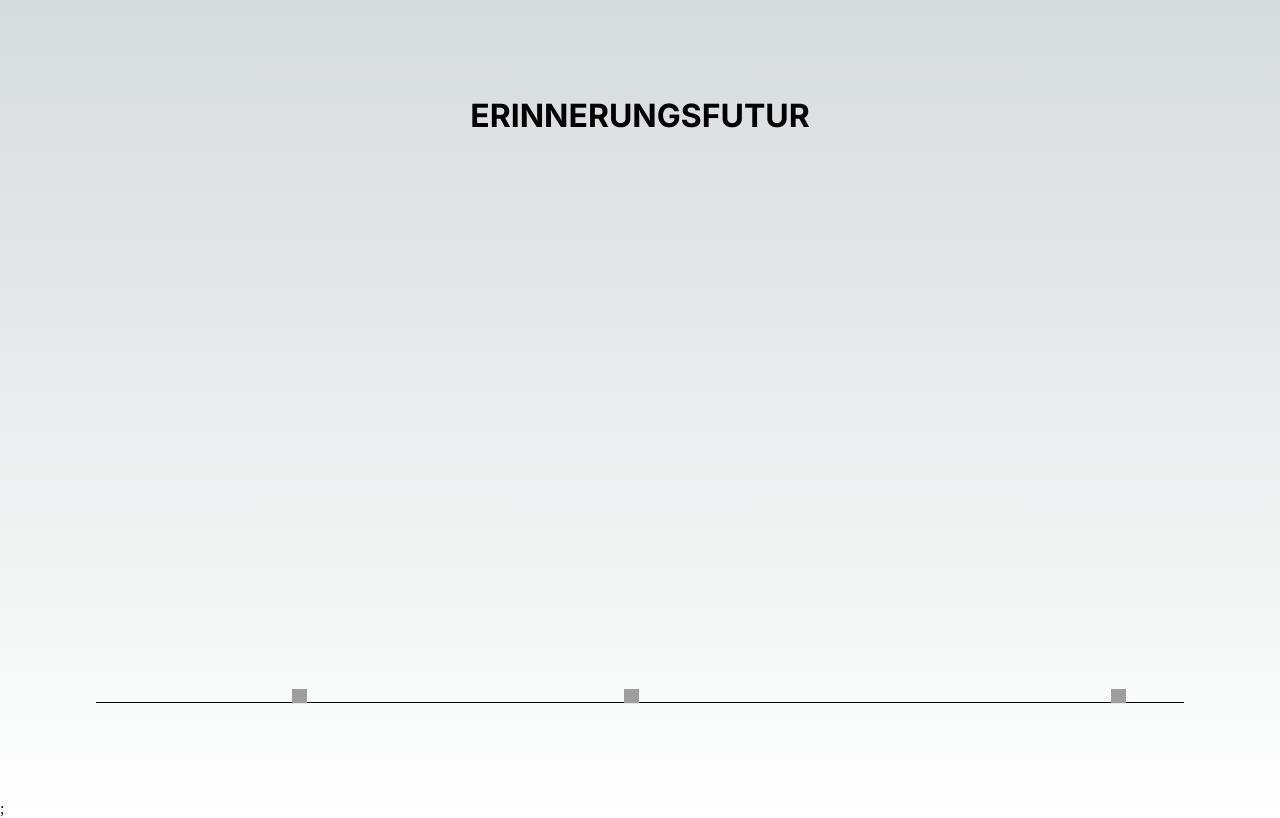
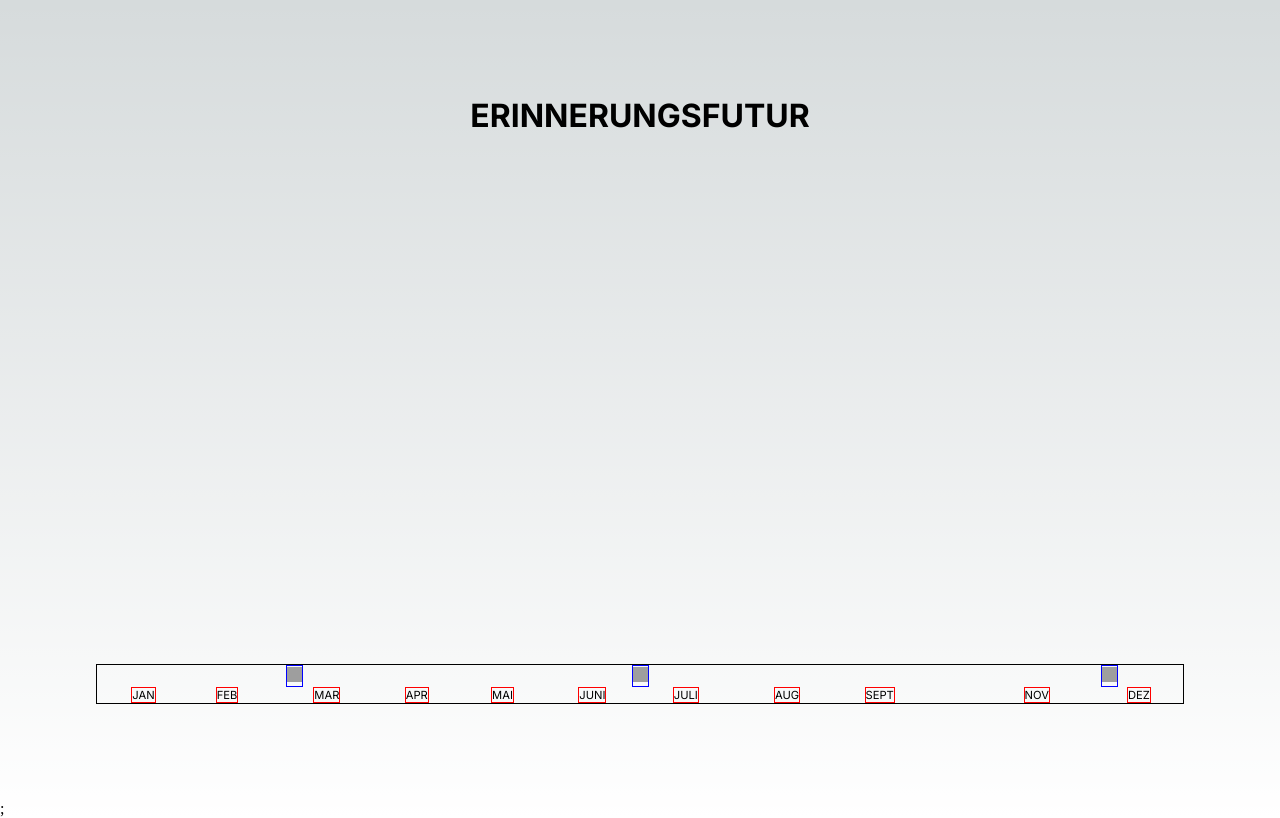
Before and after one commit to TS-Severin/erinnerungsfutur, a Next.js app: page / in a window 1280 px wide. Built offline with nearby package versions, Linux system fonts and the light colour scheme; grey boxes are pictures that could not be loaded.

Commit message:
add sass and setup timeline scss modules

```diff
--- a/package.json
+++ b/package.json
@@ -17,6 +17,7 @@
   },
   "devDependencies": {
     "eslint": "^8",
-    "eslint-config-next": "14.1.0"
+    "eslint-config-next": "14.1.0",
+    "sass": "^1.71.0"
   }
 }
--- a/src/components/Timeline/Timeline.css
+++ /dev/null
@@ -1,7 +0,0 @@
-.timeline-grid-container {
-  display: grid;
-  grid-template-columns: repeat(365, [col] 1fr);
-  grid-template-rows: 1px 1fr;
-  width: 100%;
-  border-top: 1px solid black;
-}
--- a/src/components/Timeline/Timeline.js
+++ b/src/components/Timeline/Timeline.js
@@ -1,4 +1,6 @@
 import TimelineDot from "../TimelineDot/TimelineDot";
+import TimelineMonths from "../TimelineMonths/TimelineMonths";
+import styles from "./Timeline.module.scss";
 import useSWR from "swr";
 
 export default function Timeline() {
@@ -10,11 +12,12 @@ export default function Timeline() {
   console.log("dates in timeline: ", entries);
 
   return (
-    <div className="timeline-grid-container">
+    <div className={styles.timelineGridContainer}>
       {entries &&
         entries.map(({ id, date, color, slug }) => (
           <TimelineDot key={id} date={date} color={color} slug={slug} />
         ))}
+        <TimelineMonths />
     </div>
   );
 }
--- /dev/null
+++ b/src/components/Timeline/Timeline.module.scss
@@ -0,0 +1,7 @@
+.timelineGridContainer {
+  display: grid;
+  grid-template-columns: repeat(365, [col] 1fr);
+  // height: 300px;
+  width: 100%;
+  border: 1px solid black;
+}
--- a/src/components/TimelineDot/TimelineDot.js
+++ b/src/components/TimelineDot/TimelineDot.js
@@ -24,5 +24,7 @@ export default function TimelineButton({ id, date, color, slug }) {
 const StyledTimelineDot = styled.a`
   grid-column: ${(props) => props.dayoftheyear};
   overflow: visible;
-  transform: translateY(-1550%);
+  transform: translateY(0);
+  border: 1px solid blue;
+
 `;
--- /dev/null
+++ b/src/components/TimelineMonths/TimelineMonths.js
@@ -0,0 +1,19 @@
+import styles from "./TimelineMonths.module.scss";
+
+export default function TimelineMonths() {
+    return (
+        <>
+<p className={`${styles.month} ${styles.jan}`}>jan</p>
+<p className={`${styles.month} ${styles.feb}`}>feb</p>
+<p className={`${styles.month} ${styles.mar}`}>mar</p>
+<p className={`${styles.month} ${styles.apr}`}>apr</p>
+<p className={`${styles.month} ${styles.mai}`}>mai</p>
+<p className={`${styles.month} ${styles.juni}`}>juni</p>
+<p className={`${styles.month} ${styles.juli}`}>juli</p>
+<p className={`${styles.month} ${styles.aug}`}>aug</p>
+<p className={`${styles.month} ${styles.sept}`}>sept</p>
+<p className={`${styles.month} ${styles.nov}`}>nov</p>
+<p className={`${styles.month} ${styles.dez}`}>dez</p>
+</>
+    );
+}
--- /dev/null
+++ b/src/components/TimelineMonths/TimelineMonths.module.scss
@@ -0,0 +1,42 @@
+.month {
+    text-transform: uppercase;
+    grid-row: 2;
+    font-size: 0.7rem;
+    border: 1px solid red;
+  }
+  .jan {
+    grid-column: 17;
+  }
+  .feb {
+    grid-column: 46;
+  }
+  .mar {
+    grid-column: 75;
+  }
+  .apr {
+    grid-column: 106;
+  }
+  .mai {
+    grid-column: 136;
+  }
+  .juni {
+    grid-column: 167;
+  }
+  .juli {
+    grid-column: 192;
+  }
+  .aug {
+    grid-column:228;
+  }
+  .sept {
+    grid-column: 259;
+  }
+  .okt {
+    grid-column: 289;
+  }
+  .nov {
+    grid-column: 320;
+  }
+  .dez {
+    grid-column: 350;
+  }
--- a/src/pages/_app.js
+++ b/src/pages/_app.js
@@ -1,5 +1,4 @@
 import "@/styles/globals.css";
-import "../components/Timeline/Timeline.css";
 import { SWRConfig } from "swr";
 
 export default function App({ Component, pageProps }) {
--- a/src/pages/index.js
+++ b/src/pages/index.js
@@ -1,7 +1,7 @@
 import Head from "next/head";
 import Image from "next/image";
 import { Inter } from "next/font/google";
-import styles from "@/styles/Home.module.css";
+import styles from "@/styles/Home.module.scss";
 import Timeline from "@/components/Timeline/Timeline";
 
 const inter = Inter({ subsets: ["latin"] });
```
Also changed, not shown: src/components/TimeLineAxis/TimeLineAxis.js (added, +9 -0 lines), src/components/TimeLineAxis/TimeLineAxis.module.scss (added), src/styles/Home.module.scss (renamed from src/styles/Home.module.css), 1 other file (tests, documents, lock files or other folders).
